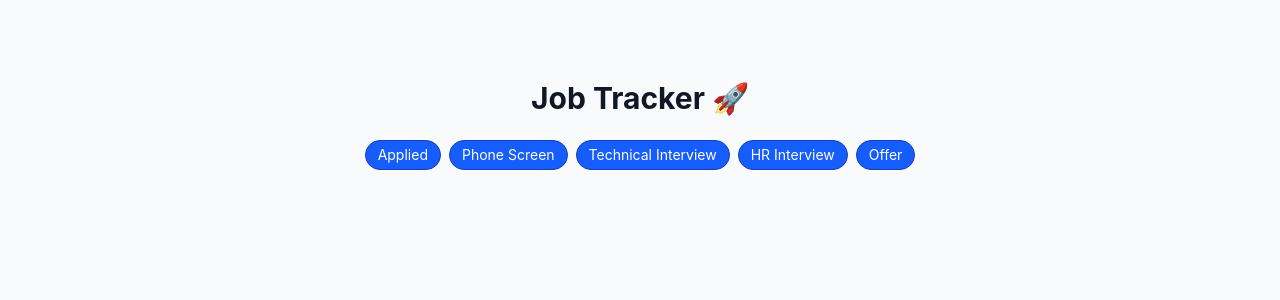
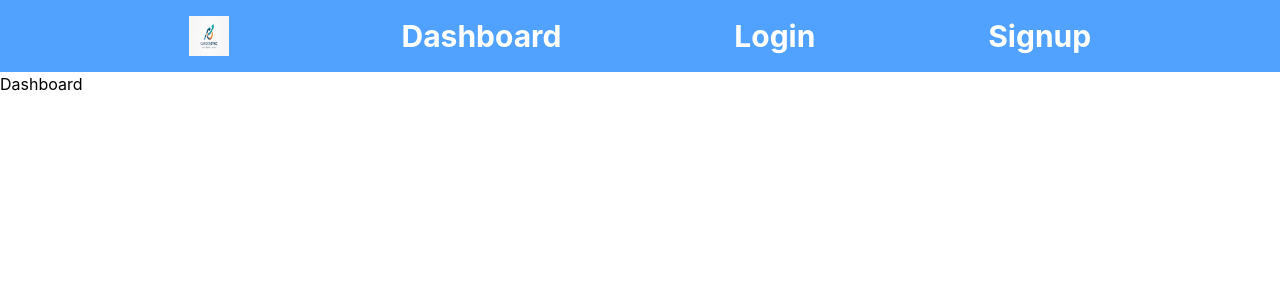
Before and after one commit to Gargie-Coder/CareerSync, a React (Vite) app in the folder CareerSync/: page / in a window 1280 px wide. Shown: the top 300 px of the page. Built offline with nearby package versions, Linux system fonts and the light colour scheme.

Commit message:
Add routing and layout components; integrate Dashboard, Login, and Signup pages

```diff
--- a/CareerSync/package.json
+++ b/CareerSync/package.json
@@ -11,7 +11,8 @@
   },
   "dependencies": {
     "react": "^19.2.6",
-    "react-dom": "^19.2.6"
+    "react-dom": "^19.2.6",
+    "react-router-dom": "^7.17.0"
   },
   "devDependencies": {
     "@eslint/js": "^10.0.1",
--- a/CareerSync/src/App.jsx
+++ b/CareerSync/src/App.jsx
@@ -1,25 +1,21 @@
 // src/App.jsx
-import { statusLabels } from './constants/status'
+import {BrowserRouter,Routes,Route} from 'react-router-dom'
+import Dashboard from './pages/Dashboard'
+import Login from './pages/Login'
+import Signup from './pages/Signup'
+import Layout from './components/Layout'
 
 function App() {
   return (
-    <div className="min-h-screen bg-gray-50 text-gray-900">
-      <h1 className="text-3xl font-bold text-center pt-20">
-        Job Tracker 🚀
-      </h1>
-
-      <div className="flex gap-2 justify-center mt-6">
-        {statusLabels.map((status) => (
-          // key is REQUIRED when rendering lists — React uses it to track items
-          <span
-            key={status}
-            className="bg-blue-600 text-white text-sm px-3 py-1 rounded-full border border-blue-800"
-          >
-            {status}
-          </span>
-        ))}
-      </div>
-    </div>
+    <BrowserRouter>
+    <Layout>
+      <Routes>
+        <Route path="/" element={<Dashboard />} />
+        <Route path="/login" element={<Login />} />
+        <Route path="/signup" element={<Signup />} />
+      </Routes>
+    </Layout>
+    </BrowserRouter>
   )
 }
 
--- /dev/null
+++ b/CareerSync/src/components/Layout.jsx
@@ -0,0 +1,15 @@
+import React from 'react'
+import Navbar from './Navbar'
+
+const Layout = ({ children }) => {
+  return (
+    <div>
+      <Navbar />
+      <main>
+        {children}
+      </main>
+    </div>
+  )
+}
+
+export default Layout
--- /dev/null
+++ b/CareerSync/src/components/Navbar.jsx
@@ -0,0 +1,18 @@
+import React from 'react'
+import { Link } from 'react-router-dom'
+import logo from '../assets/CareerSynclogo.png'
+
+const Navbar = () => {
+  return (
+    <div className='flex flex-row justify-evenly items-center bg-blue-400 p-4 text-3xl font-bold text-white'>
+      <Link to ={"/"} className='hover:bg-blue-700'>
+      <img src={logo} alt='CareerSync' className='h-10 w-10'/>
+      </Link>
+      <Link to={"/"} className='hover:text-blue-700'>Dashboard</Link>
+      <Link to={"/login"} className='hover:text-blue-700'>Login</Link>
+      <Link to={"/signup"} className='hover:text-blue-700'>Signup</Link>
+    </div>
+  )
+}
+
+export default Navbar
--- /dev/null
+++ b/CareerSync/src/pages/Dashboard.jsx
@@ -0,0 +1,9 @@
+import React from 'react'
+
+const Dashboard = () => {
+  return (
+    <div>Dashboard</div>
+  )
+}
+
+export default Dashboard
--- /dev/null
+++ b/CareerSync/src/pages/Login.jsx
@@ -0,0 +1,9 @@
+import React from 'react'
+
+const Login = () => {
+  return (
+    <div>Login</div>
+  )
+}
+
+export default Login
--- /dev/null
+++ b/CareerSync/src/pages/Signup.jsx
@@ -0,0 +1,9 @@
+import React from 'react'
+
+const Signup = () => {
+  return (
+    <div>Signup</div>
+  )
+}
+
+export default Signup
```
Also changed, not shown: CareerSync/src/assets/CareerSynclogo.png (added), 1 other file (tests, documents, lock files or other folders).
